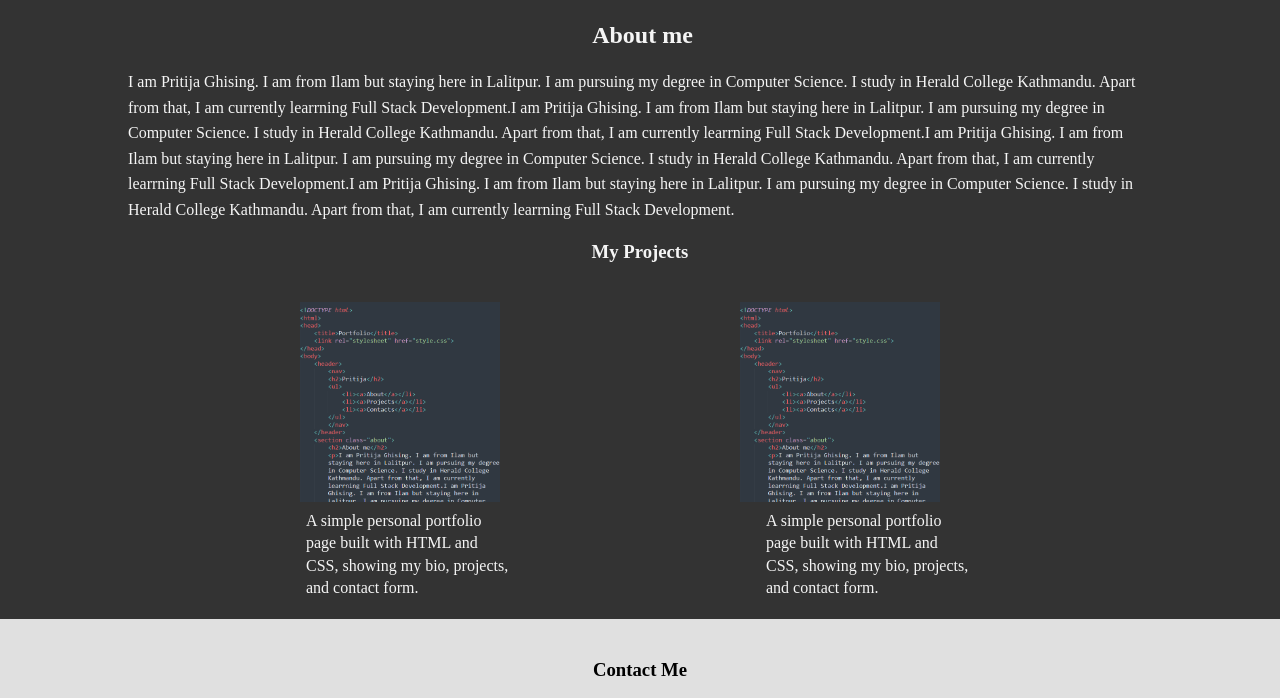
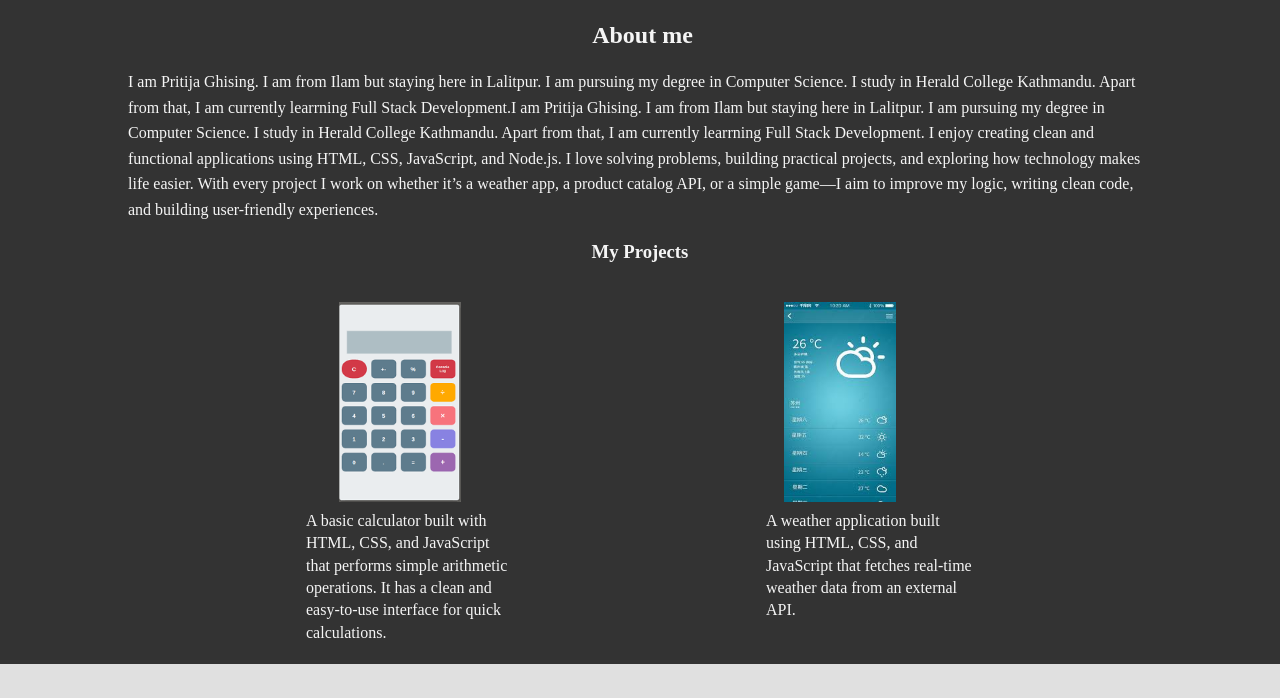
Before and after one commit to Pritija11/portfolio-Pritija_Ghising, a plain HTML site: page index.html in a window 1280 px wide. Shown: the part 68-766 px from the top of the page. Drawn offline with Linux system fonts and the light colour scheme.

Commit message:
Update about section, projects and contact form

```diff
--- a/index.html
+++ b/index.html
@@ -19,7 +19,7 @@
 	</header>
 	<section class="about">
 		<h2>About me</h2>
-		<p>I am Pritija Ghising. I am from Ilam but staying here in Lalitpur. I am pursuing my degree in Computer Science. I study in Herald College Kathmandu. Apart from that, I am currently learrning Full Stack Development.I am Pritija Ghising. I am from Ilam but staying here in Lalitpur. I am pursuing my degree in Computer Science. I study in Herald College Kathmandu. Apart from that, I am currently learrning Full Stack Development.I am Pritija Ghising. I am from Ilam but staying here in Lalitpur. I am pursuing my degree in Computer Science. I study in Herald College Kathmandu. Apart from that, I am currently learrning Full Stack Development.I am Pritija Ghising. I am from Ilam but staying here in Lalitpur. I am pursuing my degree in Computer Science. I study in Herald College Kathmandu. Apart from that, I am currently learrning Full Stack Development. </p>
+		<p>I am Pritija Ghising. I am from Ilam but staying here in Lalitpur. I am pursuing my degree in Computer Science. I study in Herald College Kathmandu. Apart from that, I am currently learrning Full Stack Development.I am Pritija Ghising. I am from Ilam but staying here in Lalitpur. I am pursuing my degree in Computer Science. I study in Herald College Kathmandu. Apart from that, I am currently learrning Full Stack Development. I enjoy creating clean and functional applications using HTML, CSS, JavaScript, and Node.js. I love solving problems, building practical projects, and exploring how technology makes life easier. With every project I work on whether it’s a weather app, a product catalog API, or a simple game—I aim to improve my logic, writing clean code, and building user-friendly experiences.</p>
 
 		<div class="Projects">
     <h3>My Projects</h3>
@@ -27,14 +27,15 @@
 
         <div class="project">
             <div id="box1">
-            	<img src="images/project.png" alt="Portfolio project">
+            	<img src="images/calculator.png" alt="Portfolio project">
             </div>
-            <p>A simple personal portfolio page built with HTML and CSS, showing my bio, projects, and contact form.</p>
+            <p>A basic calculator built with HTML, CSS, and JavaScript that performs simple arithmetic operations.
+			It has a clean and easy-to-use interface for quick calculations.</p>
         </div>
 
         <div class="project">
-            <div id="box2"><img src="images/project.png" alt="Portfolio project"></div>
-            <p>A simple personal portfolio page built with HTML and CSS, showing my bio, projects, and contact form.</p>
+            <div id="box2"><img src="images/weather.jpg" alt="Portfolio project"></div>
+            <p>A weather application built using HTML, CSS, and JavaScript that fetches real-time weather data from an external API.</p>
         </div>
 
     </div>
--- a/style.css
+++ b/style.css
@@ -73,7 +73,6 @@ li a:hover {
 #box1{
 	height: 200px;
 	width: 200px;
-	background-color: darkred;
 	margin-left: 20px;
 	overflow: hidden;
 }
@@ -81,7 +80,6 @@ li a:hover {
 #box2{
 	height: 200px;
 	width: 200px;
-	background-color: pink;
 	margin-right: 10px;
 	overflow: hidden;
 }
@@ -90,7 +88,7 @@ li a:hover {
 #box2 img {
     width: 100%;
     height: 100%;
-    object-fit: cover;
+    object-fit: contain;
     display: block;
 }
 
```
Also changed, not shown: images/calculator.png (added), images/weather.jpg (added).
